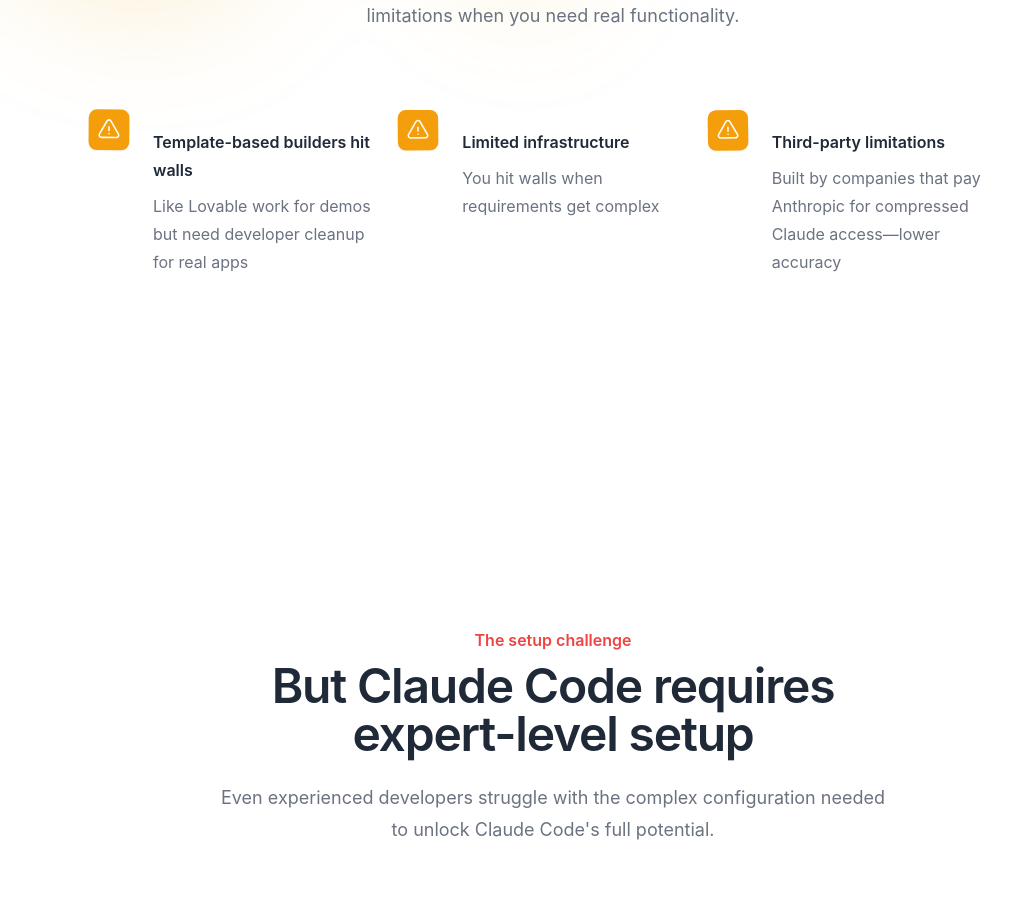
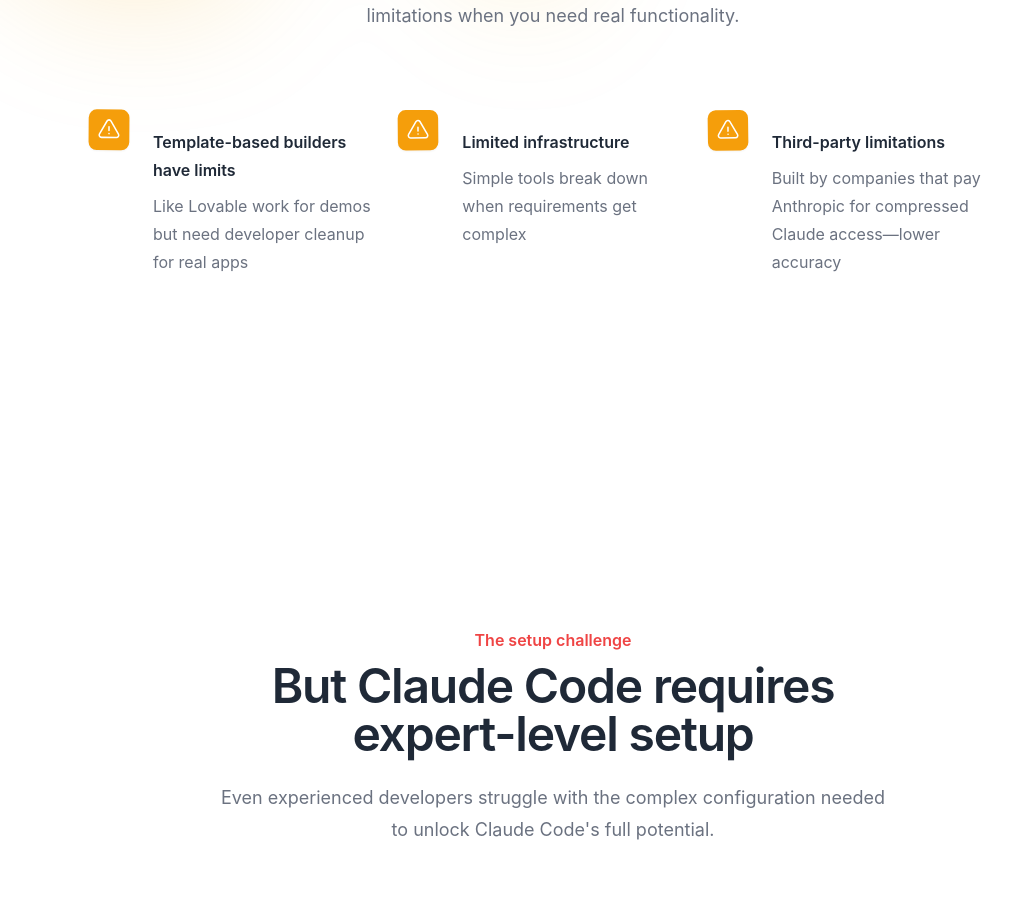
Before and after one commit to actsie/NCC, a React (Create React App) app in the folder no-code-claude-landing/: page / in a window 1280 px wide. Shown: the part 2120-3038 px from the top of the page, without its empty margins (87-1098 px from the left). Built offline with nearby package versions, Linux system fonts and the light colour scheme.

Commit message:
Update other tools limitations with exact copy

```diff
--- a/no-code-claude-landing/src/App.js
+++ b/no-code-claude-landing/src/App.js
@@ -31,13 +31,13 @@
 
 const otherToolsLimitations = [
   {
-    name: 'Template-based builders hit walls',
+    name: 'Template-based builders have limits',
     description: 'Like Lovable work for demos but need developer cleanup for real apps',
     icon: ExclamationTriangleIcon,
   },
   {
     name: 'Limited infrastructure',
-    description: 'You hit walls when requirements get complex',
+    description: 'Simple tools break down when requirements get complex',
     icon: ExclamationTriangleIcon,
   },
   {
```
